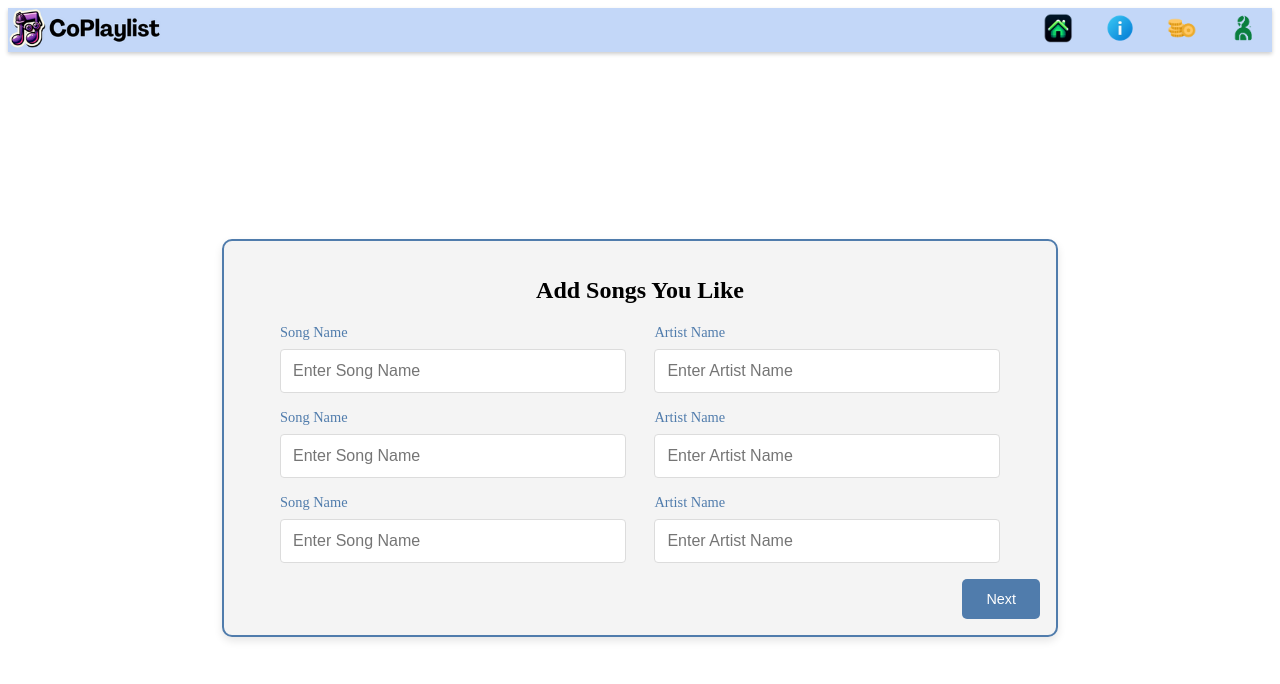
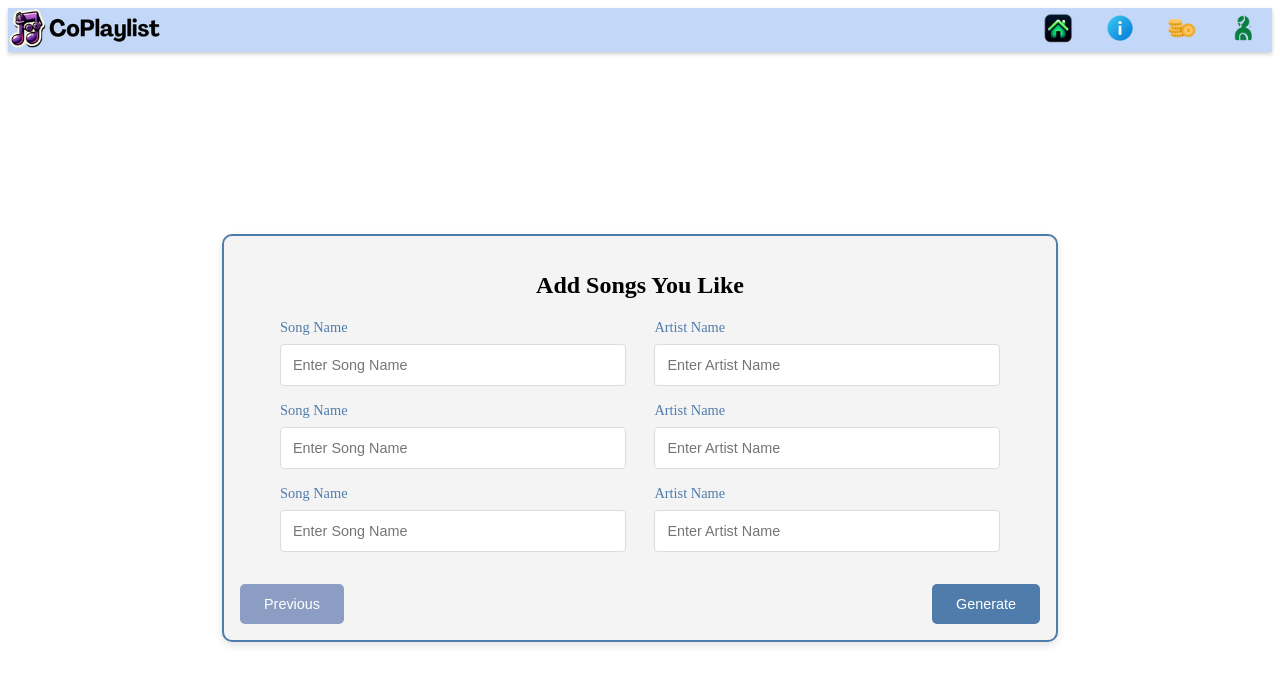
Before and after one commit to WuTangLan1/coplaylist, a Vue app: page /songs in a window 1280 px wide. Shown: the top 684 px of the page. Built offline with nearby package versions, Linux system fonts and the light colour scheme; no server answers.

Commit message:
songs container previous button added

```diff
--- a/src/components/inputsDir/songsContainer.vue
+++ b/src/components/inputsDir/songsContainer.vue
@@ -29,10 +29,15 @@ export default {
       }
     };
 
+    function goBack() {
+      router.push({ name: 'Vibe' });
+    }
+
     return {
       selectedSongs,
       updateSong,
-      handleNext
+      handleNext,
+      goBack
     };
   }
 };
@@ -61,7 +66,10 @@ export default {
         />
       </div>
     </div>
-    <button class="next-btn" @click="handleNext">Next</button>
+    <div class="button-group">
+      <button class="prev-btn" @click="goBack">Previous</button>
+      <button class="next-btn" @click="handleNext">Generate</button>
+    </div>
   </div>
 </template>
 
@@ -71,67 +79,82 @@ export default {
   display: flex;
   flex-direction: column;
   align-items: center;
-  padding: 1rem; /* Increased outer padding */
+  padding: 1rem;
   background: #F4F4F4;
   border-radius: 10px;
   box-shadow: 0 4px 8px rgba(0, 0, 0, 0.1);
   width: 80%;
   max-width: 800px;
-  margin: auto; /* Center in the viewport */
+  margin: auto;
   border: 2px solid #507cac;
   max-height: 85vh;
   overflow-y: auto;
 }
 
 .input-group {
-  width: 90%; /* Adjusted for better width handling */
+  width: 90%;
   display: flex;
   flex-direction: column;
-  margin-bottom: 1rem; /* Added space between input groups */
+  margin-bottom: 1rem;
 }
 
 .input-column {
   display: flex;
   flex-direction: column;
   width: 100%;
-  margin-bottom: 0.25rem; /* Space below each input column */
+  margin-bottom: 0.25rem;
 }
 
 .input-column label {
-  font-size: 0.9rem; /* Adjusted label size for better appearance */
-  color: #507cac; /* Color to match the theme */
-  margin-bottom: 0.5rem; /* Space between label and input field */
+  font-size: 0.9rem;
+  color: #507cac;
+  margin-bottom: 0.5rem;
 }
 
 .input-column input {
-  padding: 0.75rem; /* Increased padding for larger touch area */
-  border: 1px solid #dcdcdc; /* Lighter border color */
-  border-radius: 4px; /* Rounded borders */
-  font-size: 1rem; /* Legible font size */
-  transition: border 0.3s, box-shadow 0.3s; /* Smooth transition for focus effects */
+  padding: 0.75rem;
+  border: 1px solid #dcdcdc;
+  border-radius: 4px;
+  font-size: 0.9rem;
+  transition: border 0.3s, box-shadow 0.3s;
 }
 
 .input-column input:focus {
-  border-color: #507cac; /* Theme color on focus */
-  box-shadow: 0 0 0 2px #b0c4de; /* Subtle outer shadow on focus */
+  border-color: #507cac;
+  box-shadow: 0 0 0 2px #b0c4de;
   outline: none;
 }
 
-.next-btn {
-  padding: 0.75rem 1.5rem; /* Adjusted padding for better proportion */
+.button-group {
+  display: flex;
+  justify-content: space-between;
+  width: 100%;
+  margin-top: 1rem;
+}
+
+.next-btn, .prev-btn {
+  padding: 0.75rem 1.5rem;
   background-color: #507cac;
   color: white;
   border: none;
   cursor: pointer;
   border-radius: 5px;
-  font-size: 0.9rem; /* Adjusted font size for button */
-  align-self: flex-end; /* Align button to the right */
-  margin-top: auto; /* Push button to the bottom */
+  font-size: 0.9rem;
   transition: background-color 0.3s ease;
+  flex-grow: 0;
+  margin: 0;
 }
 
-.next-btn:hover, .next-btn:focus {
-  background-color: #345f8d; /* Darker shade on hover/focus */
+.prev-btn {
+  background-color: #8b9dc3;
+}
+
+.next-btn:hover, .prev-btn:hover {
+  background-color: #345f8d;
+}
+
+.prev-btn:hover {
+  background-color: #3b5998;
 }
 
 @media (min-width: 550px) {
@@ -141,8 +164,8 @@ export default {
   }
 
   .input-column {
-    width: 48%; /* Adjust for side-by-side layout */
-    margin-bottom: 0; /* Remove bottom margin on wide screens */
+    width: 48%;
+    margin-bottom: 0;
   }
 }
 </style>
--- a/src/components/inputsDir/vibeContainer.vue
+++ b/src/components/inputsDir/vibeContainer.vue
@@ -21,6 +21,10 @@ export default {
       }
     };
 
+    function goBack() {
+      router.push({ name: 'Tone' });
+    }
+
     return {
       vibes: promptStore.vibes,
       moods: ['Happy', 'Chill', 'Energetic', 'Sad'],
@@ -28,7 +32,8 @@ export default {
       familiarities: ['Famous', 'Known', 'Not Well Known'],
       settings: ['By Yourself', 'With Close Friends', 'At the Party'],
       updateSelection,
-      validateAndNext
+      validateAndNext,
+      goBack
     };
   },
 };
@@ -67,6 +72,7 @@ export default {
       </select>
     </div>
     <button class="next-btn" @click="validateAndNext">Next</button>
+    <button class="prev-btn" @click="goBack">Previous</button>
   </div>
 </template>
 
@@ -140,6 +146,23 @@ export default {
   background-color: #345f8d;
 }
 
+.prev-btn {
+  padding: 10px 20px;
+  background-color: #8b9dc3; /* Lighter shade for backward navigation */
+  color: white;
+  border: none;
+  cursor: pointer;
+  border-radius: 5px;
+  font-size: 16px;
+  transition: background-color 0.3s ease;
+  align-self: flex-start;
+  margin-top: 1rem;
+}
+
+.prev-btn:hover {
+  background-color: #3b5998;
+}
+
 h2 {
   color: #333;
   margin-bottom: 1rem;
```
